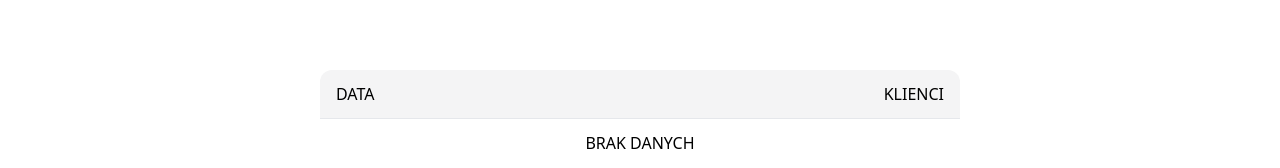
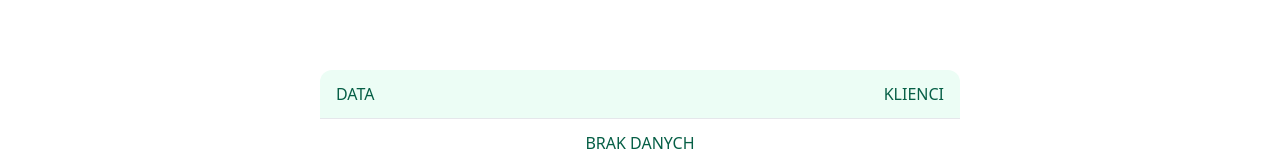
Before and after one commit to PoprostuTaki/client-counter, a React (Vite) app: page /client-counter/history in a window 1280 px wide. Shown: the part 280-448 px from the top of the page. Built offline with nearby package versions, Linux system fonts and the light colour scheme.

Commit message:
Added colors to History page

```diff
--- a/src/routes/History.tsx
+++ b/src/routes/History.tsx
@@ -4,11 +4,11 @@ interface ClientsInDate {
   clientNumber: number;
 }
 export function History() {
-  const [storedData, setLocalStorage] = useLocalStorage("client-counter", []);
+  const [storedData] = useLocalStorage("client-counter", []);
 
   return (
-    <ul className="container flex max-w-2xl flex-1 flex-col justify-center divide-y p-4">
-      <li className="flex h-12 items-center justify-between rounded-t-xl bg-zinc-100 px-4 uppercase">
+    <ul className="container flex max-w-2xl flex-1 flex-col justify-center divide-y p-4 text-emerald-800">
+      <li className="flex h-12 items-center justify-between rounded-t-xl bg-emerald-50 px-4 uppercase">
         <span>Data</span>
         <span>Klienci</span>
       </li>
@@ -17,7 +17,7 @@ export function History() {
           return (
             <li
               key={`${item.date} ${index}`}
-              className="flex h-12 items-center justify-between px-4 last:rounded-b-xl odd:bg-zinc-100"
+              className="flex h-12 items-center justify-between px-4 last:rounded-b-xl odd:bg-emerald-50"
             >
               <span>{item.date}</span>
               <span>{item.clientNumber}</span>
```
